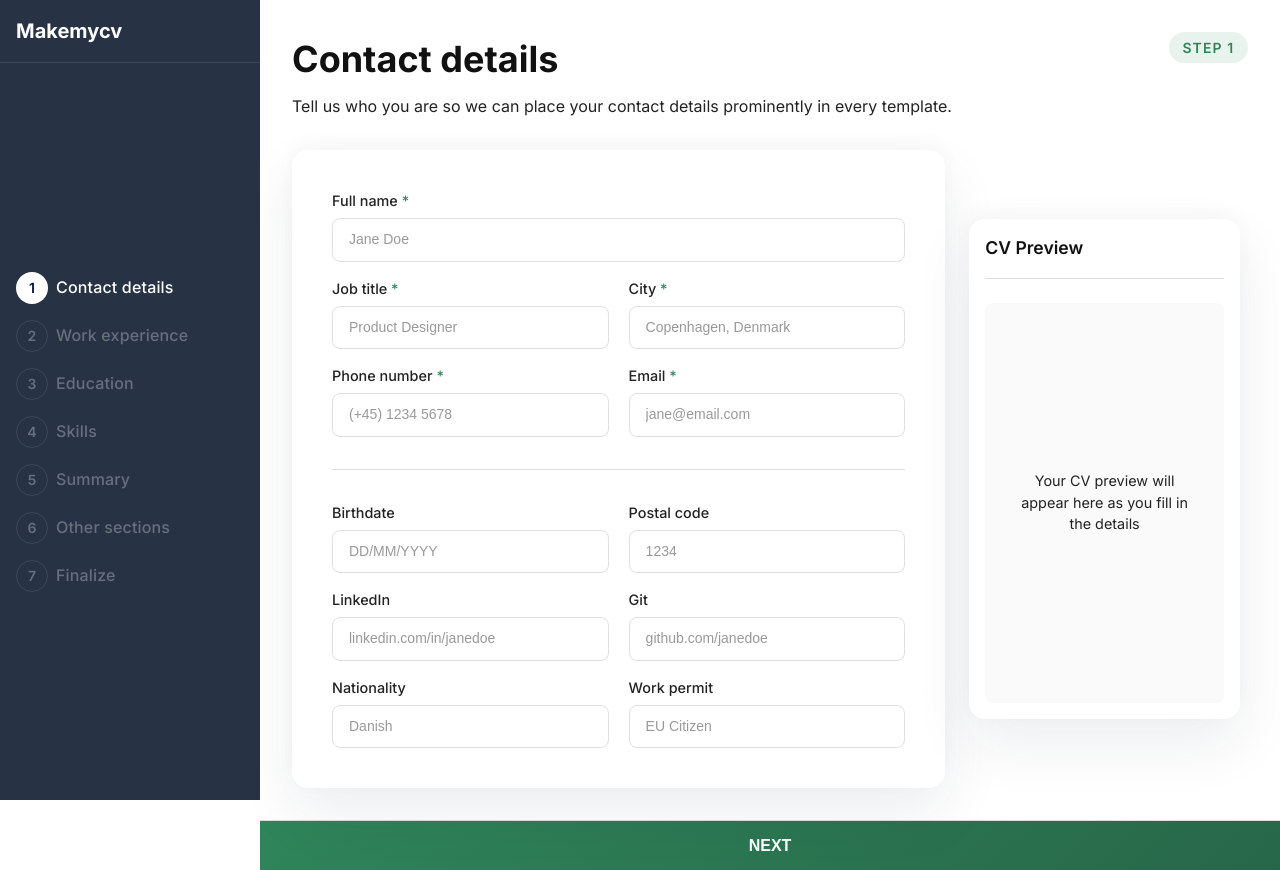
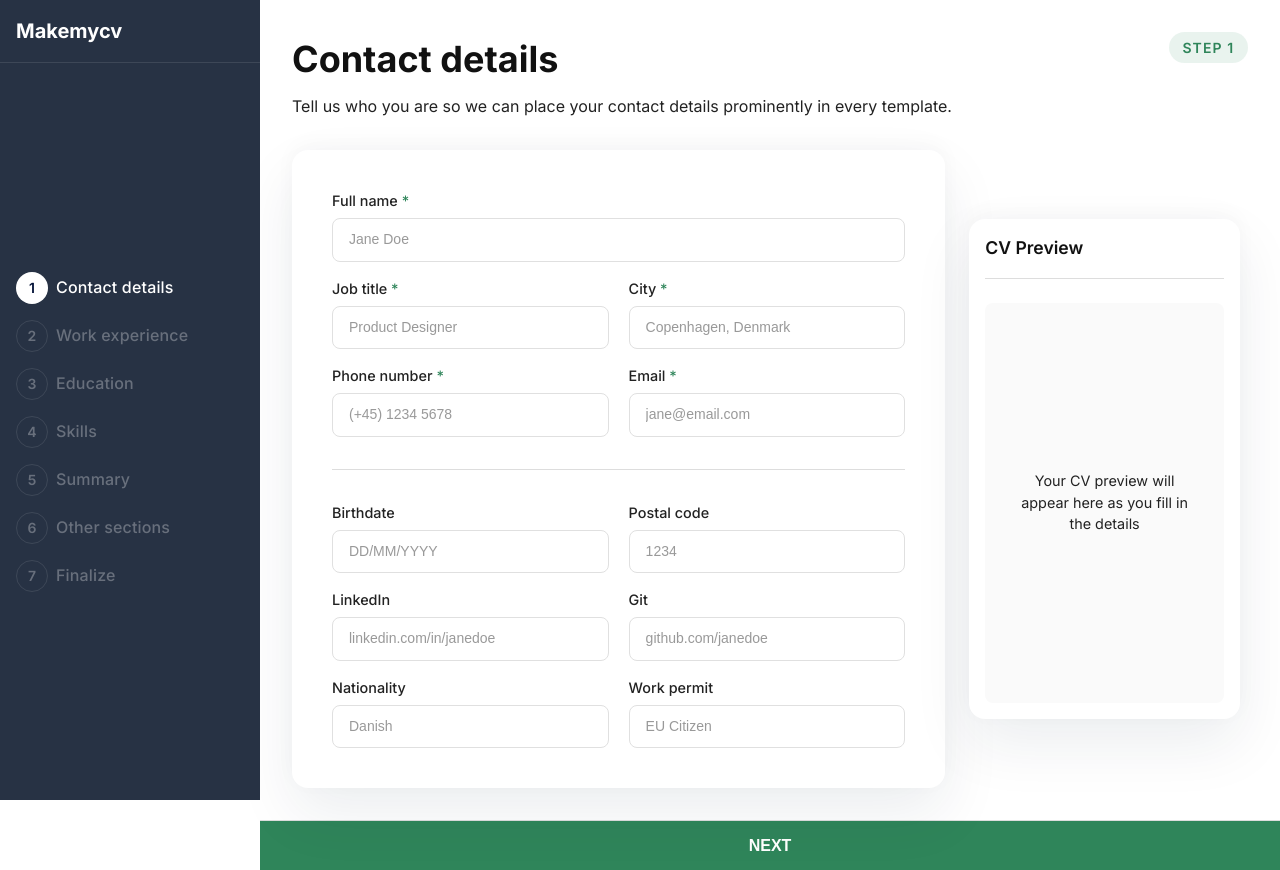
Before and after one commit to MishaKompaniec/make-cv, a Next.js app: page /create-cv in a window 1280 px wide. Built offline with nearby package versions, Linux system fonts and the light colour scheme.

Commit message:
refactor: simplify button gradient to solid color and add smooth transition variable

```diff
--- a/src/components/ui/button/button.module.scss
+++ b/src/components/ui/button/button.module.scss
@@ -12,7 +12,7 @@
   border: none;
   border-radius: $border-radius;
   cursor: pointer;
-  transition: all $transition;
+  transition: all $transition-smooth;
   text-decoration: none;
   outline: none;
 
@@ -37,11 +37,11 @@
   }
 
   &.primary {
-    background: linear-gradient(135deg, $primary, $primary-dark);
+    background: $primary;
     color: $white;
 
     &:hover {
-      background: linear-gradient(135deg, $primary-dark, $primary-darker);
+      background: $primary-dark;
     }
   }
 
--- a/src/components/ui/input/input.module.scss
+++ b/src/components/ui/input/input.module.scss
@@ -28,7 +28,7 @@
   background: $white;
   border: 1px solid $border-medium;
   border-radius: $border-radius;
-  transition: all $transition;
+  transition: all $transition-smooth;
   outline: none;
 
   &::placeholder {
--- a/src/styles/variables.scss
+++ b/src/styles/variables.scss
@@ -35,6 +35,7 @@ $white: $bg-primary;
 // Sizes
 $border-radius: 0.5rem;
 $transition: 0.2s ease-in-out;
+$transition-smooth: 0.3s ease;
 
 // Shadows
 $shadow-sm: 0 2px 6px rgba($primary, 0.2);
```
